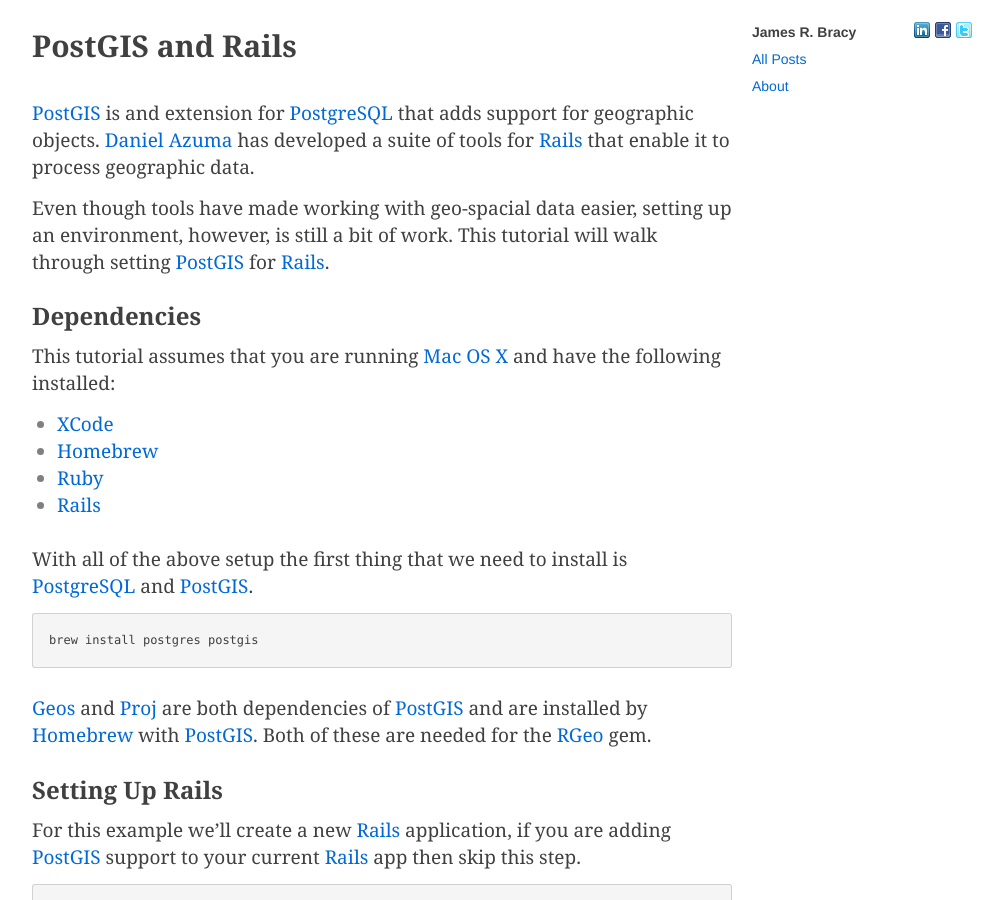
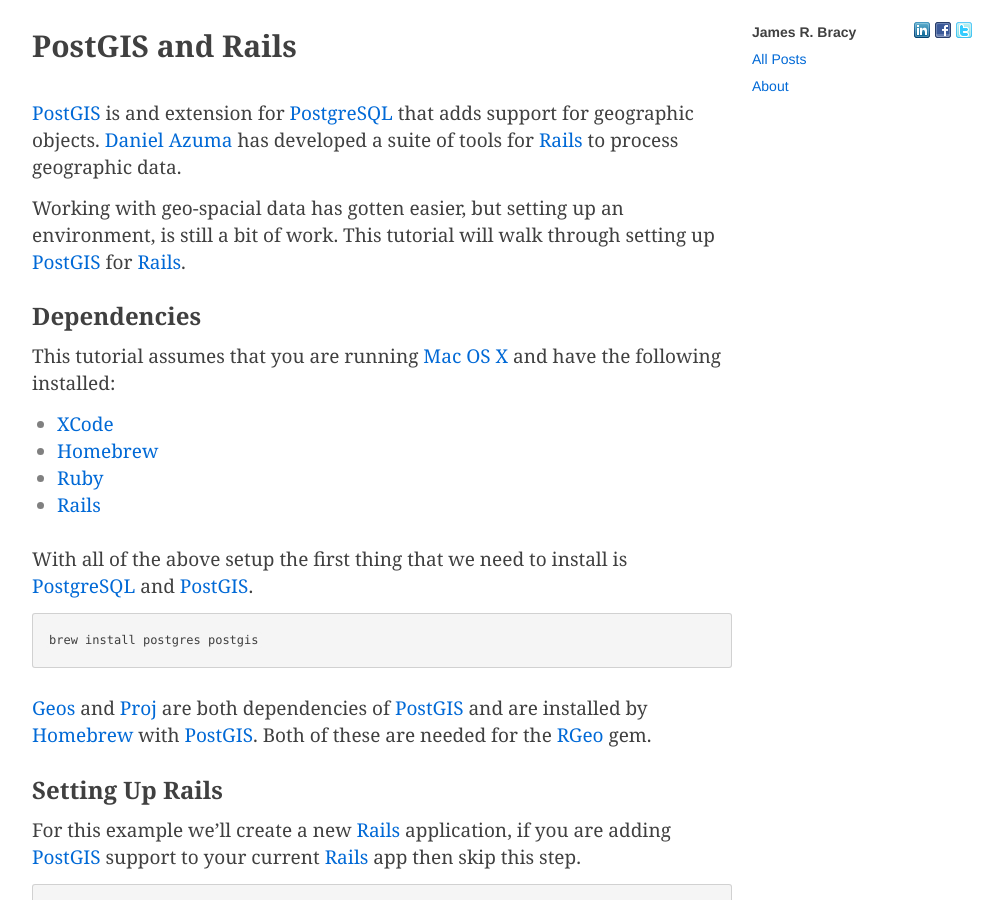
Before and after one commit to waratuman/waratuman.github.com, a Jekyll site: the page built from _posts/2012-10-26-postgis_and_rails.md, in a window 1280 px wide and 900 px high. Shown: the whole window, without its empty margins (138-1141 px from the left). Built offline with Jekyll 4.4.1, drawn with Linux system fonts in a browser that asks for light colours; nearby versions of some CDN libraries; some web fonts are replaced; Markdown is read by kramdown in place of the engine named in the settings.

Commit message:
Fixings.

```diff
--- a/_posts/2012-10-26-postgis_and_rails.md
+++ b/_posts/2012-10-26-postgis_and_rails.md
@@ -7,13 +7,11 @@
 [PostGIS](http://postgis.refractions.net/) is and extension for
 [PostgreSQL](http://www.postgresql.org/) that adds support for geographic
 objects. [Daniel Azuma](http://www.daniel-azuma.com/) has developed a suite of
-tools for [Rails](http://rubyonrails.org/) that enable it to process
-geographic data.
+tools for [Rails](http://rubyonrails.org/) to process geographic data.
 
-Even though tools have made working with geo-spacial data easier, setting up
-an environment, however, is still a bit of work. This tutorial will walk
-through setting [PostGIS](http://postgis.refractions.net/) for
-[Rails](http://rubyonrails.org/).
+Working with geo-spacial data has gotten easier, but setting up
+an environment, is still a bit of work. This tutorial will walk through
+setting up [PostGIS](http://postgis.refractions.net/) for [Rails](http://rubyonrails.org/).
 
 ## Dependencies
 
```
